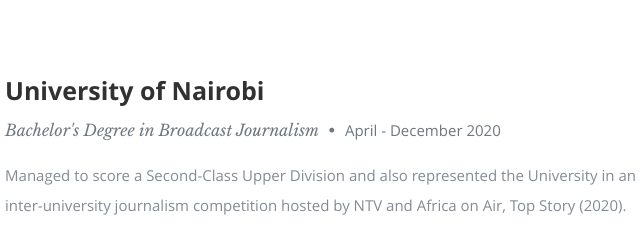
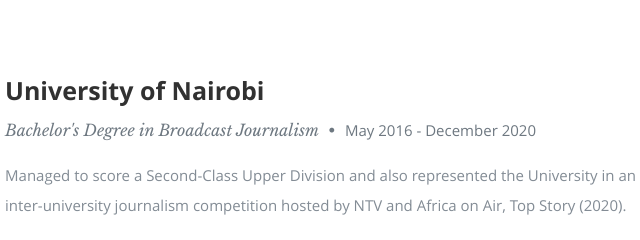
Before and after one commit to GrafikDezina/grafikdezina.github.io, a plain HTML site: page index.html in a window 1280 px wide. Shown: the part 1360-1600 px from the top of the page, 400-1040 px from the left. Drawn offline with nearby package versions, Linux system fonts and the light colour scheme; a web font is replaced by a local one.

Commit message:
Update index.html

```diff
--- a/index.html
+++ b/index.html
@@ -10,7 +10,7 @@
   <!--- Basic Page Needs
    ================================================== -->
   <meta charset="utf-8">
-  <title>Musa CV</title>
+  <title>Musa's Resume</title>
   <meta name="description" content="">
   <meta name="author" content="">
 
@@ -146,7 +146,7 @@
           <div class="twelve columns">
 
             <h3>University of Nairobi</h3>
-            <p class="info">Bachelor's Degree in Broadcast Journalism <span>&bull;</span> <em class="date">April - December 2020</em></p>
+            <p class="info">Bachelor's Degree in Broadcast Journalism <span>&bull;</span> <em class="date">May 2016 - December 2020</em></p>
 
             <p>
               Managed to score a Second-Class Upper Division and also represented the University in an inter-university journalism competition hosted by NTV and Africa on Air, Top Story (2020).
```
